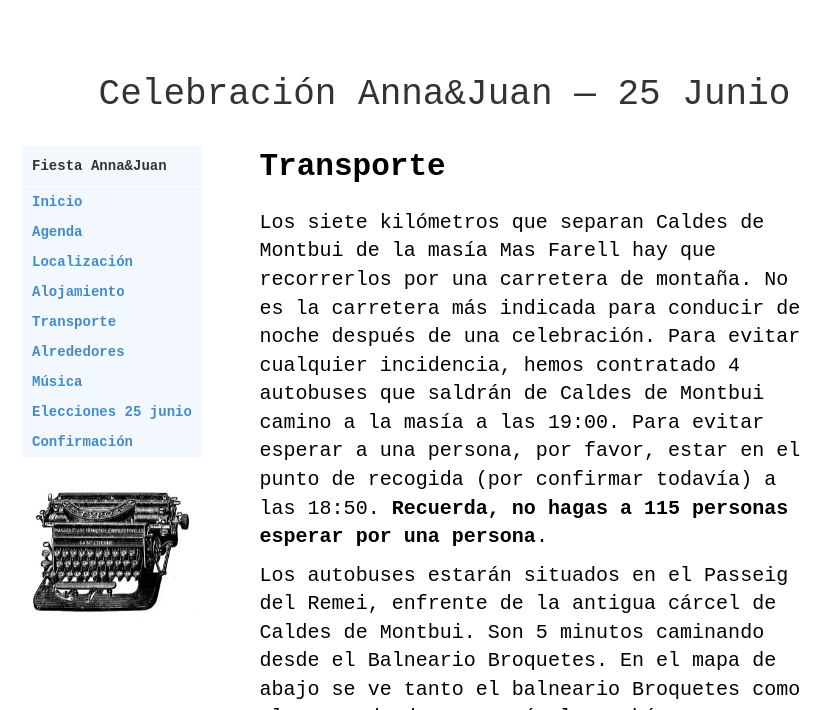
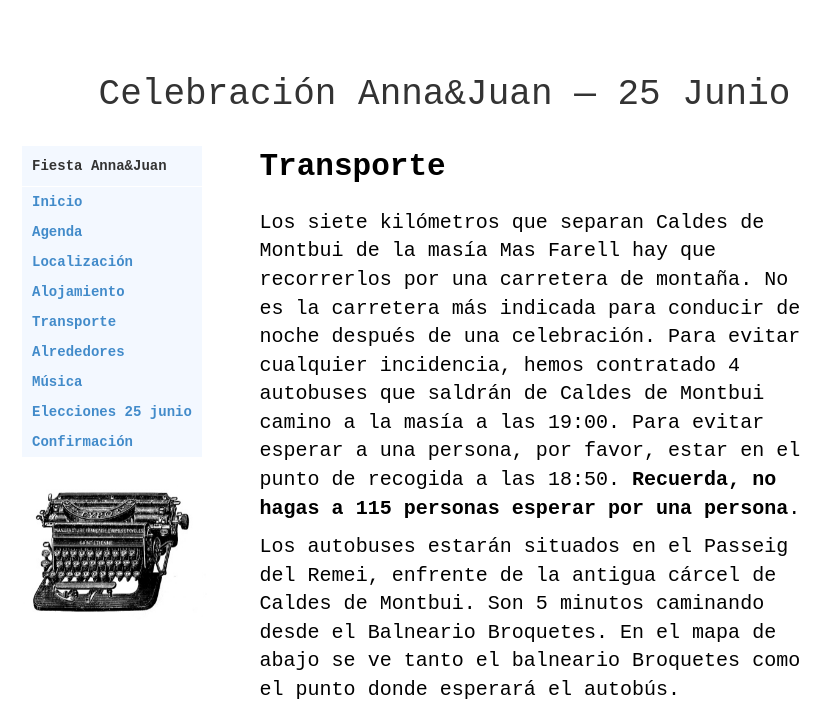
Before and after one commit to juandebravo/juanyanna25junio, a Jekyll site: the page built from transporte.html, in a window 1280 px wide and 900 px high, cut to the strip 0-710 px from the top of the window. Shown: the whole strip, without its empty margins (203-1033 px from the left). Built offline with Jekyll 4.4.1, drawn with Linux system fonts in a browser that asks for light colours; some web fonts are replaced; Markdown is read by kramdown in place of the engine named in the settings.

Commit message:
Update transporte.html

```diff
--- a/transporte.html
+++ b/transporte.html
@@ -9,7 +9,7 @@ title: Transporte
     <div class="page page-content">
       <p>
           Los siete kilómetros que separan Caldes de Montbui de la masía Mas Farell hay que recorrerlos por una carretera de montaña. No es la carretera más indicada para conducir de noche después de una celebración.
-          Para evitar cualquier incidencia, hemos contratado 4 autobuses que saldrán de Caldes de Montbui camino a la masía a las 19:00. Para evitar esperar a una persona, por favor, estar en el punto de recogida (por confirmar todavía) a las 18:50. <b>Recuerda, no hagas a 115 personas esperar por una persona</b>.
+          Para evitar cualquier incidencia, hemos contratado 4 autobuses que saldrán de Caldes de Montbui camino a la masía a las 19:00. Para evitar esperar a una persona, por favor, estar en el punto de recogida a las 18:50. <b>Recuerda, no hagas a 115 personas esperar por una persona</b>.
       </p>
       <p>
         Los autobuses estarán situados en el Passeig del Remei, enfrente de la antigua cárcel de Caldes de Montbui. Son 5 minutos caminando desde el Balneario Broquetes. En el mapa de abajo se ve tanto el balneario Broquetes como el punto donde esperará el autobús.
```
